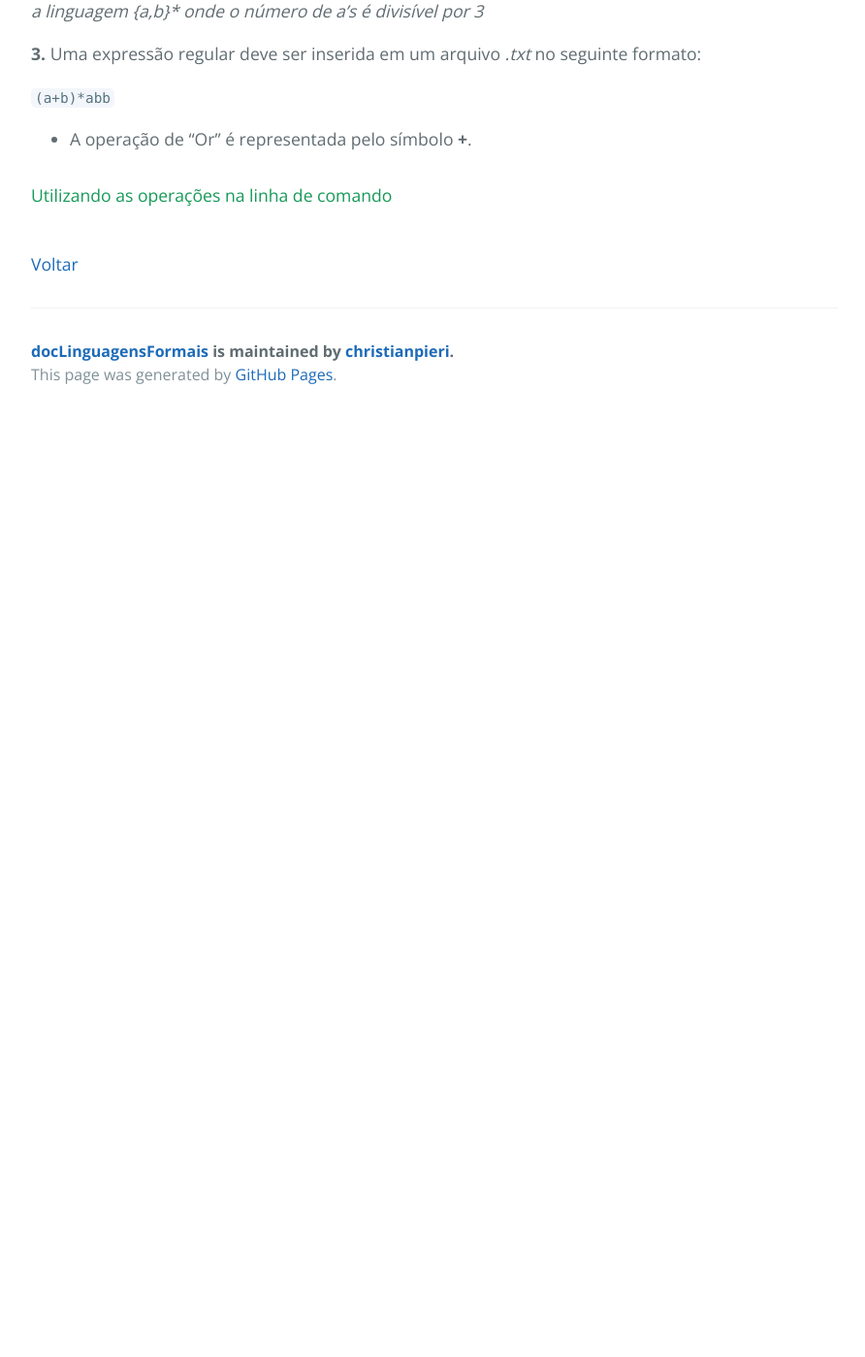
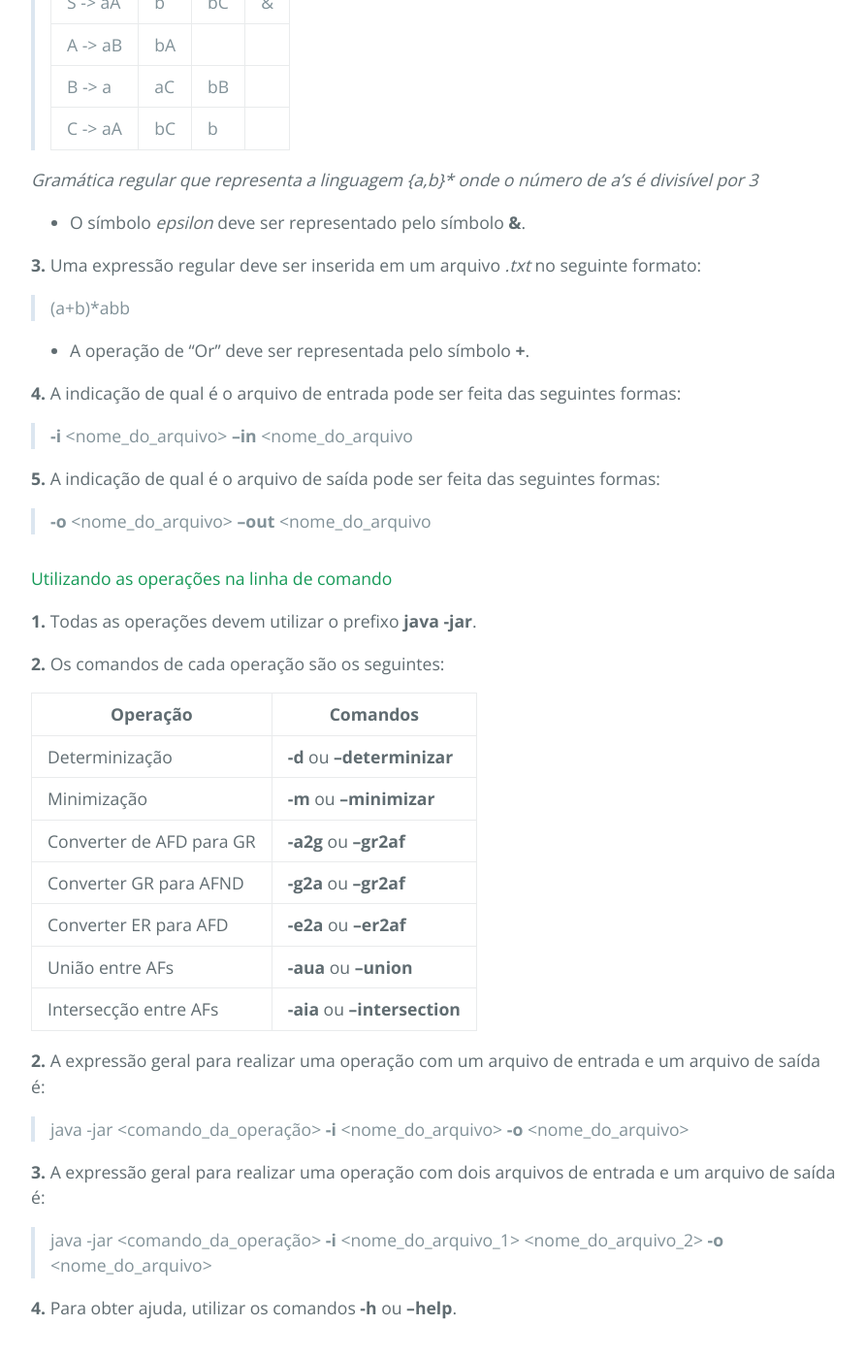
Before and after one commit to christianpieri/docLinguagensFormais, a Jekyll site: the page built from manual-do-usuario/index.md, in a window 1280 px wide and 1400 px high, scrolled down 1395 px. Shown: the whole window at 97% size, without its empty margins (192-1084 px from the left). Built offline with Jekyll 4.4.1, drawn with Linux system fonts in a browser that asks for light colours; our own code applies the rules of GitHub Pages for plain Markdown files; before the commit the page ends 1825 px from its top, so only the background shows below that; some of the changed text lies outside the part shown.

Commit message:
Manual do usuário

```diff
--- a/manual-do-usuario/index.md
+++ b/manual-do-usuario/index.md
@@ -7,7 +7,7 @@ layout: default
 Aqui serão detalhados todas as funcionalidades do sistema e como utilizá-las.
 
 
-#### [Conhecendo o sistema e suas funcionalidades](./conhecendo-sistema)
+#### Conhecendo o sistema e suas funcionalidades
 
 **1.** No sistema é possível representar uma linguagem regular de três formas:
 
@@ -19,6 +19,8 @@ Aqui serão detalhados todas as funcionalidades do sistema e como utilizá-las.
 
 - Minimização de autômatos finitos determinísticos;
 - Determinização de autômatos finitos não determinísticos;
+- União de autômatos finitos;
+- Intersecção de autômatos finitos;
 - Conversão:
 	- De autômato finito para gramática regular;
 	- De gramática regular para autômato finito;
@@ -27,12 +29,12 @@ Aqui serão detalhados todas as funcionalidades do sistema e como utilizá-las.
 #### Inserindo as estruturas no sistema
 
 **1.** Um autômato finito deve ser inserido em um arquivo *.txt* no seguinte formato:
-`
-    a   b
->q0  q1  q0
-*q1 q1  q0
 
-`
+>    a   b
+> \>q0  q1  q0
+> *q1 q1  q0
+
+
 - As colunas devem ser delimitadas por tabulação;
 - A primeira linha representa os símbolos das funções de transição;
 - A primeira coluna representa o estado de origem da transição:
@@ -42,22 +44,57 @@ Aqui serão detalhados todas as funcionalidades do sistema e como utilizá-las.
 
 **2.** Uma gramática regular deve ser inserida em um arquivo *.txt* no seguinte formato:
 
-`
-S -> aA | b | bC | &
-A -> aB | bA
-B -> a | aC | bB
-C -> aA | bC | b
-`
+> S -> aA | b | bC | &
+> A -> aB | bA
+> B -> a | aC | bB
+> C -> aA | bC | b
+
 *Gramática regular que representa a linguagem {a,b}\* onde o número de a's é divisível por 3*
 
+- O símbolo *epsilon* deve ser representado pelo símbolo **&**.
 
 **3.** Uma expressão regular deve ser inserida em um arquivo *.txt* no seguinte formato:
 
-`(a+b)*abb`
+> (a+b)*abb
 
-- A operação de "Or" é representada pelo símbolo **+**.
+- A operação de "Or" deve ser representada pelo símbolo **+**.
+
+**4.** A indicação de qual é o arquivo de entrada pode ser feita das seguintes formas:
+
+> **-i** <nome\_do\_arquivo>
+> **--in** <nome\_do\_arquivo
+
+**5.** A indicação de qual é o arquivo de saída pode ser feita das seguintes formas:
+
+> **-o** <nome\_do\_arquivo>
+> **--out** <nome\_do\_arquivo
 
 #### Utilizando as operações na linha de comando
 
+**1.** Todas as operações devem utilizar o prefixo **java -jar**.
+
+**2.** Os comandos de cada operação são os seguintes:
+
+| Operação | Comandos |
+| -------- | -------- |
+| Determinização | **-d** ou **--determinizar** |
+| Minimização | **-m** ou **--minimizar** |
+| Converter de AFD para GR | **-a2g** ou **--gr2af** |
+| Converter GR para AFND | **-g2a** ou **--gr2af** |
+| Converter ER para AFD | **-e2a** ou **--er2af** |
+| União entre AFs | **-aua** ou **--union** |
+| Intersecção entre AFs | **-aia** ou **--intersection** |
+
+
+**2.** A expressão geral para realizar uma operação com um arquivo de entrada e um arquivo de saída é:
+
+> java -jar <comando\_da\_operação> **-i** <nome\_do\_arquivo> **-o** <nome\_do\_arquivo>
+
+**3.** A expressão geral para realizar uma operação com dois arquivos de entrada e um arquivo de saída é:
+
+> java -jar <comando\_da\_operação> **-i** <nome\_do\_arquivo_1> <nome\_do\_arquivo_2> **-o** <nome\_do\_arquivo>
+
+**4.** Para obter ajuda, utilizar os comandos **-h** ou **--help**.
+
 <br>
 [Voltar](../)
```
